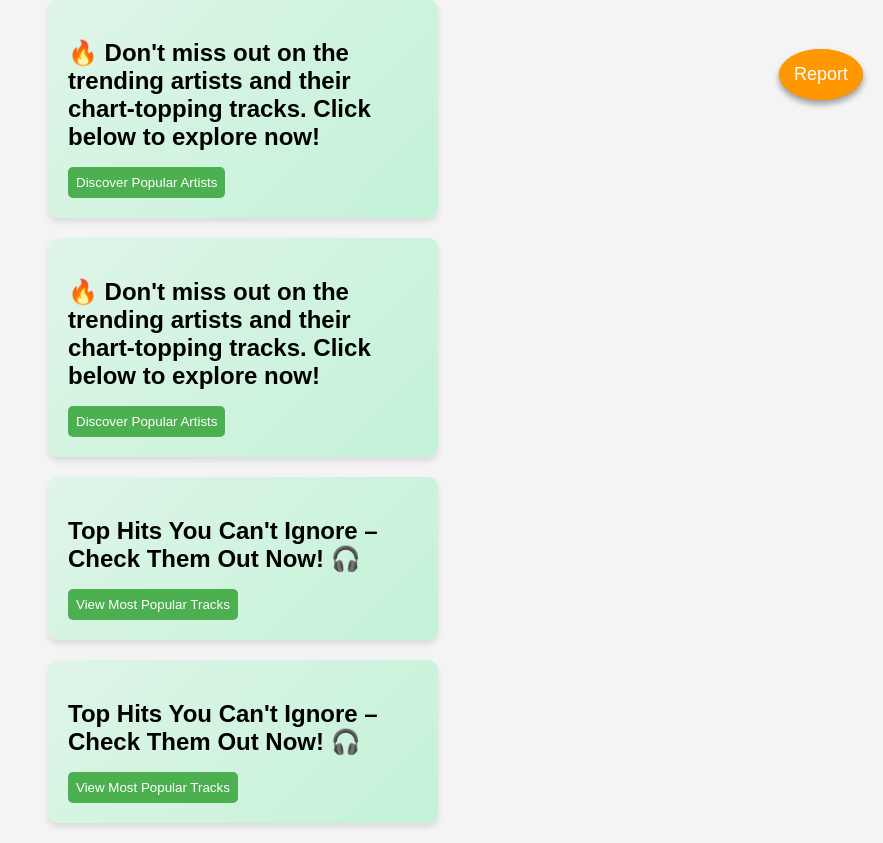
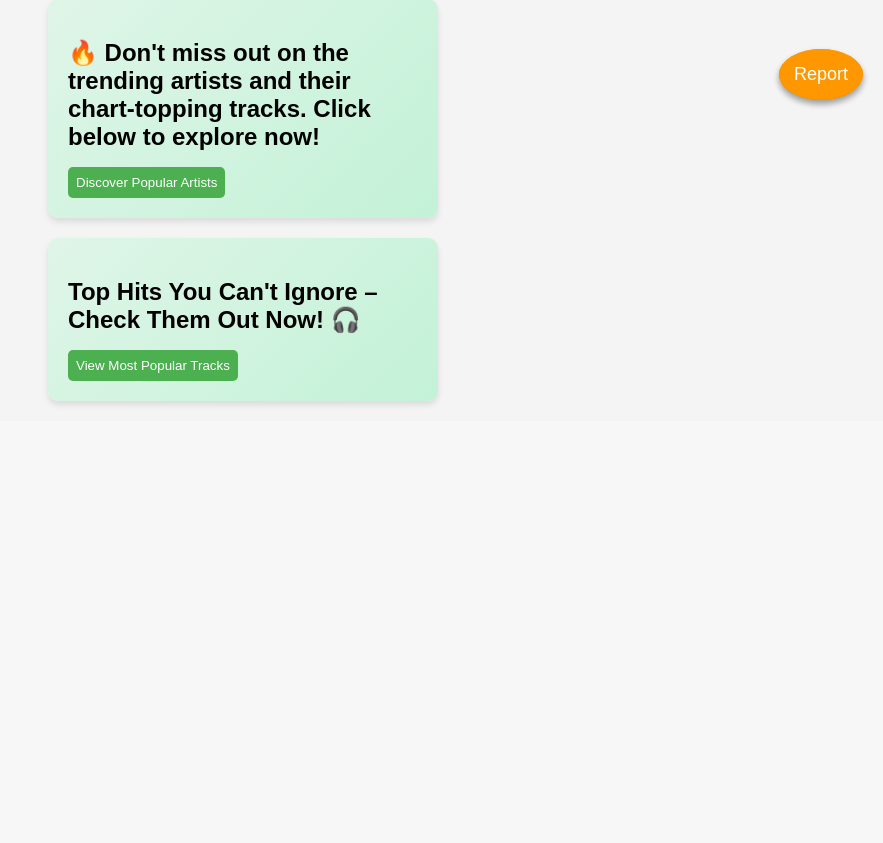
Before and after one commit to rafia-i/Musicstore, a PHP site: page /home.php in a window 1280 px wide. Shown: the part 680-1523 px from the top of the page, without its empty margins (397-1280 px from the left). After the commit the page ends 1086 px from the top, so only its background shows below. Run offline with PHP 8.4, Linux system fonts and the light colour scheme; the visitor is signed in with stand-in values (Sample User, id 1); tables that the repository leaves empty or names only in its code hold one stand-in row (values such as "Sample post").

Commit message:
updated few files

```diff
--- a/home.php
+++ b/home.php
@@ -197,27 +197,7 @@ require_once('DBconnect.php');
             border: 1px solid #ccc;
             border-radius: 5px;
         }
-        /*
-        nav {
-             display: flex;
 
-             justify-content: space-around;
-             padding: 10px;
-             background-color: #f4f4f4;
-}
-nav a {
-    display: inline-block;
-    padding: 20px 40px;
-    text-decoration: none;
-    color: white;
-    background-color:rgb(17, 123, 45);
-    border-radius: 5px;
-    font-family: Arial, sans-serif;
-    font-size: 1rem;
-    font-weight: bold;
-    transition: background-color 0.3s ease, transform 0.2s ease;
-}*/
-/* Floating Report Button */
 .report-btn {
             position: fixed;
             bottom: 20px;
@@ -289,20 +269,7 @@ nav a {
 
 
 
-       /*
-        .playlist ul {
-            list-style-type: none;
-            padding: 0;
-        }
 
-        .playlist ul li {
-            padding: 0.8rem;
-            background-color: #f9f9f9;
-            margin-bottom: 5px;
-            border: 1px solid #ccc;
-            border-radius: 5px;
-        }
-       */
     </style>
 </head>
 
@@ -444,16 +411,6 @@ nav a {
             <button type="submit">Discover Popular Artists</button>
         </form>
     </div>
-
-</div>
-<!--YAKUB-->
-<div class="container">
-    <div class="section popular-list">
-        <h2>🔥 Don't miss out on the trending artists and their chart-topping tracks. Click below to explore now!</h2>
-        <form action="popular-artists.php" method="GET">
-            <button type="submit">Discover Popular Artists</button>
-        </form>
-    </div>
 </div>
 
 <div class="container">
@@ -492,14 +449,7 @@ nav a {
     }
 </script>
 
-<div class="container">
-    <div class="section popular-list">
-        <h2>Top Hits You Can't Ignore – Check Them Out Now! 🎧</h2>
-        <form action="popular-tracks.php" method="GET">
-            <button type="submit">View Most Popular Tracks</button>
-        </form>
-    </div>
-</div>
+
 
 <!--SHREYA-->
 
--- a/registernow.php
+++ b/registernow.php
@@ -28,6 +28,10 @@ if(isset($_POST['username']) && isset($_POST['password']) && isset($_POST['email
         //
         $customer_id = mysqli_insert_id($conn);
         $_SESSION['ID'] = $customer_id;
+        //insert into session
+        $sql3="INSERT INTO session(`sessionID`, `customerID`)
+        VALUES ('','$customer_id')";
+        $result3 = mysqli_query($conn, $sql3);
 
 
 
```
Also changed, not shown: logout.php (+9 -0 lines), submit-user-login.php (+16 -0 lines).
